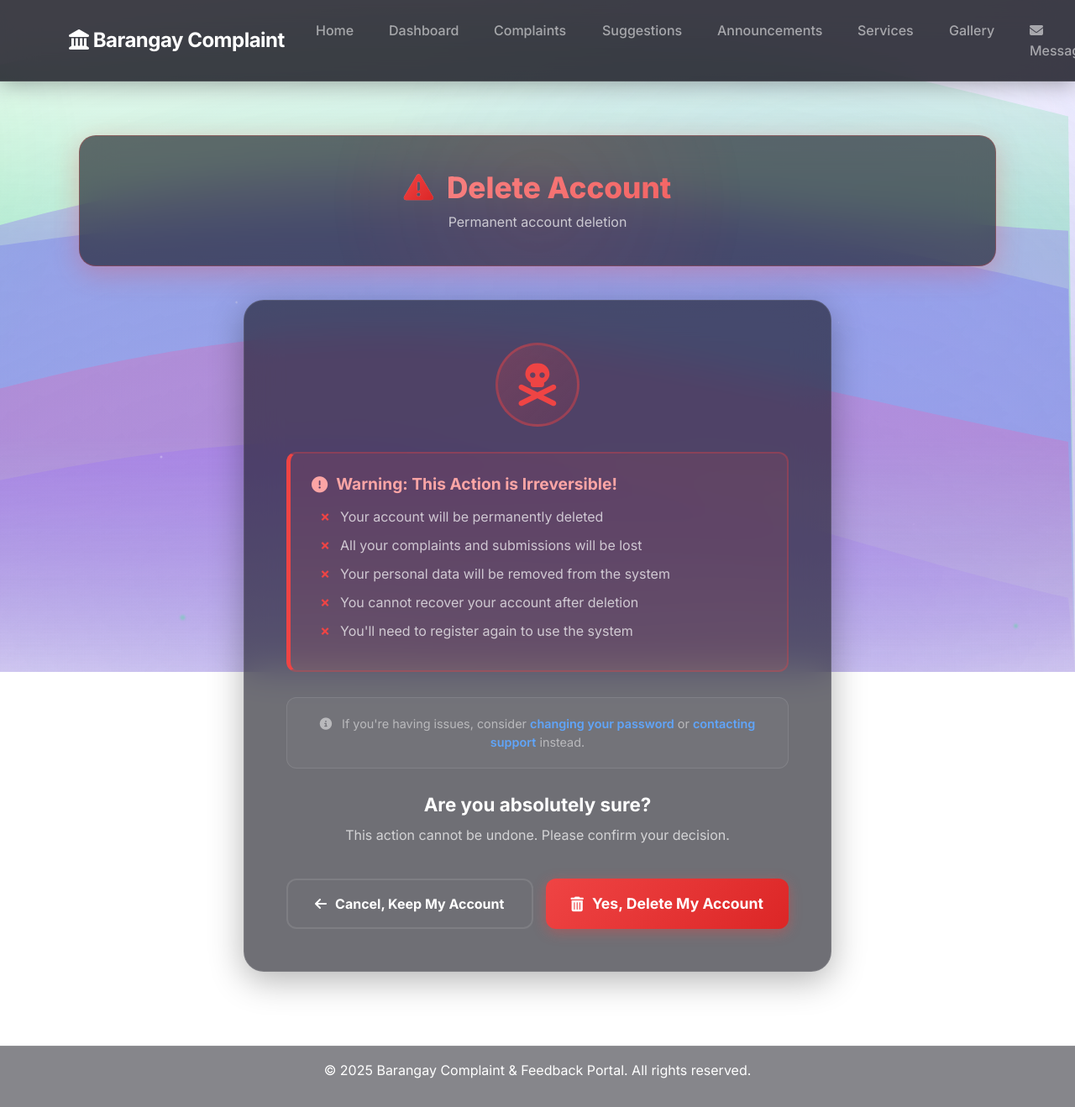
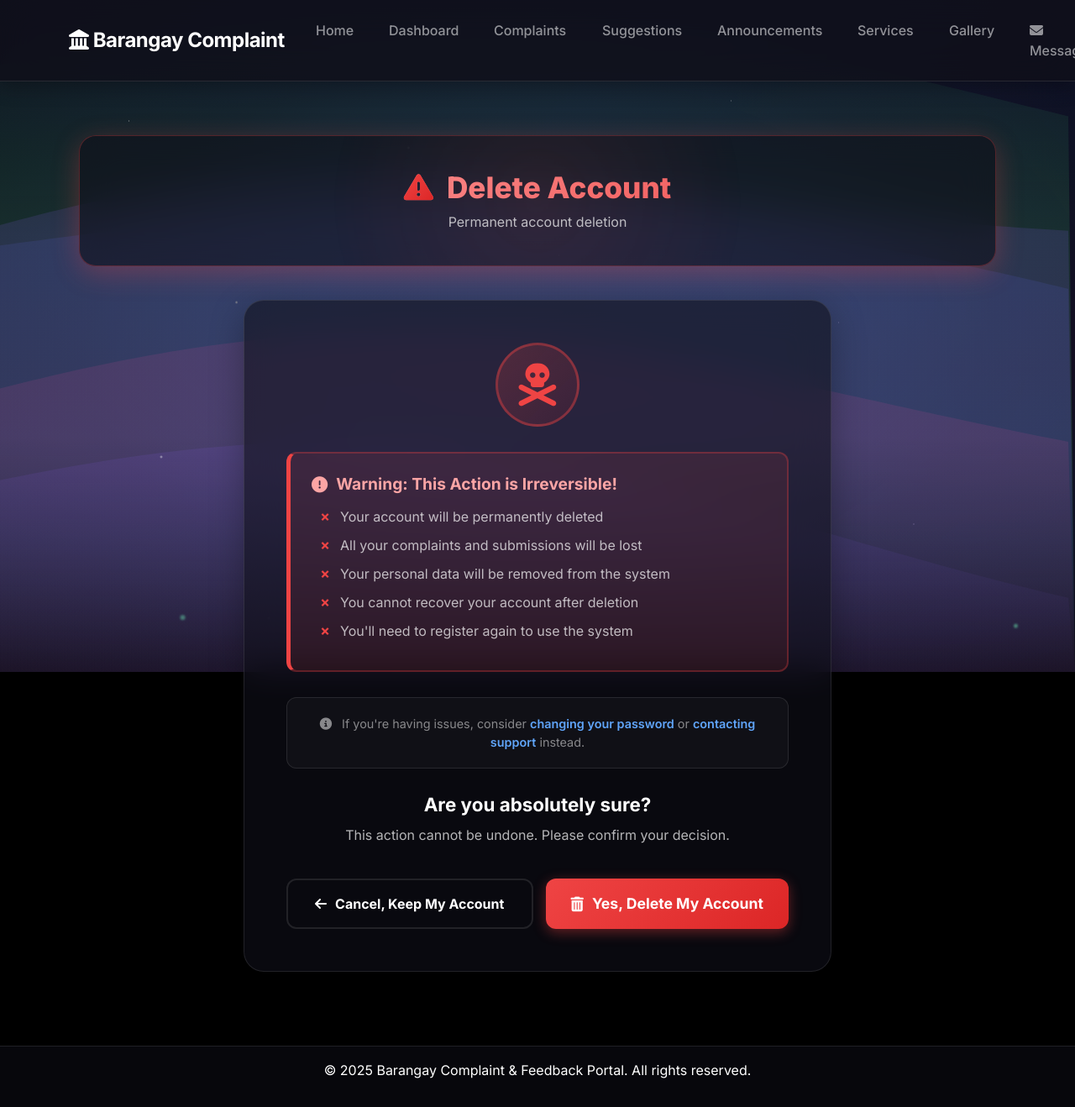
Before and after one commit to qwertyuiop547/Project2, a Django app: page /en/accounts/delete-account/ in a window 1280 px wide. Shown: the whole page at 84% size. Run offline with Django 4.2, Linux system fonts and the light colour scheme; the visitor is signed in with stand-in values (Sample User, id 1); data comes from the database, SQL or seed files in the repository; data that the repository does not hold is empty; some libraries are stand-ins or nearby versions.

Commit message:
Fix aurora background - force solid black background with darker aurora effects

```diff
--- a/static/css/aurora.css
+++ b/static/css/aurora.css
@@ -25,37 +25,46 @@
   min-height: 100vh !important;
   max-width: 100vw !important;
   max-height: 100vh !important;
-  z-index: 0 !important; /* content uses z-index:10 in custom.css */
+  z-index: -1 !important; /* Behind everything */
   pointer-events: none !important;
   overflow: hidden !important;
-  opacity: 1 !important; /* Ensure Aurora is always visible, not black */
-  background: transparent !important; /* No black background */
+  opacity: 1 !important;
+  /* SOLID BLACK BASE - This is the key fix */
+  background: #000000 !important;
   /* Ensure it covers everything even when zoomed */
   transform: scale(1.1) translateZ(0);
   transform-origin: center center;
-  background:
-    /* soft vertical tint - brighter and more consistent all the way down */
-    linear-gradient(
-      to bottom,
-      rgba(102,126,234,0.26) 0%,
-      rgba(102,126,234,0.20) 25%,
-      rgba(118,75,162,0.22) 55%,
-      rgba(102,126,234,0.22) 80%,
-      rgba(118,75,162,0.24) 100%
-    ),
-    /* base gradient: keep the bottom colorful instead of flat black so it "fits" even at low zoom */
-    radial-gradient(
-      ellipse at center,
-      #1f2937 0%,
-      #0b1120 55%,
-      #020617 100%
-    );
-  transform: translateZ(0);
   backface-visibility: hidden;
 }
 
-/* Simplified starfield - Static for performance with more bottom coverage */
+/* Add aurora effects as pseudo-elements on top of black background */
 .aurora-background::before {
+  content: '';
+  position: absolute;
+  inset: 0;
+  background:
+    /* Aurora gradient overlay */
+    linear-gradient(
+      to bottom,
+      rgba(102,126,234,0.15) 0%,
+      rgba(102,126,234,0.10) 25%,
+      rgba(118,75,162,0.12) 55%,
+      rgba(102,126,234,0.12) 80%,
+      rgba(118,75,162,0.14) 100%
+    ),
+    /* Base dark gradient for depth */
+    radial-gradient(
+      ellipse at center,
+      rgba(26,26,46,0.8) 0%,
+      rgba(22,33,62,0.6) 30%,
+      rgba(15,15,35,0.4) 60%,
+      transparent 100%
+    );
+  z-index: 1;
+}
+
+/* Starfield layer - positioned after aurora gradient */
+.aurora-background::after {
   content: '';
   position: absolute;
   width: 100%;
@@ -80,25 +89,9 @@
   background-size: 100% 100%;
   opacity: 0.7;
   transform: translateZ(0);
-  /* Removed animation for performance */
+  z-index: 2;
 }
 
-/* Bottom glow to ensure visibility at bottom of page */
-.aurora-background::after {
-  content: '';
-  position: absolute;
-  inset: 0;
-  background:
-    /* Multiple bottom gradients for better coverage */
-    radial-gradient(150% 150% at 50% 80%, rgba(102,126,234,0.25), transparent 60%),
-    radial-gradient(140% 140% at 50% 100%, rgba(139,92,246,0.22), transparent 65%),
-    radial-gradient(130% 130% at 50% 120%, rgba(118,75,162,0.20), transparent 70%),
-    /* Add side glows for full coverage */
-    radial-gradient(80% 100% at 0% 70%, rgba(102,126,234,0.12), transparent 50%),
-    radial-gradient(80% 100% at 100% 70%, rgba(118,75,162,0.12), transparent 50%);
-  opacity: 0.8;
-  pointer-events: none;
-}
 /* Optimized: Use will-change and transform for better performance */
 #aurora-background {
     will-change: transform, opacity;
@@ -121,10 +114,10 @@
   top: -100%;
   left: -100%;
   background:
-    radial-gradient(ellipse 1200px 800px at 20% 40%, rgba(74,222,128,0.3) 0%, transparent 60%),
-    radial-gradient(ellipse 1000px 1000px at 80% 30%, rgba(139,92,246,0.35) 0%, transparent 60%);
+    radial-gradient(ellipse 1200px 800px at 20% 40%, rgba(74,222,128,0.08) 0%, transparent 60%),
+    radial-gradient(ellipse 1000px 1000px at 80% 30%, rgba(139,92,246,0.10) 0%, transparent 60%);
   animation: aurora-simple-1 25s ease-in-out infinite;
-  mix-blend-mode: screen;
+  mix-blend-mode: normal;
   transform: translateZ(0);
   backface-visibility: hidden;
 }
@@ -142,9 +135,9 @@
   top: -100%;
   left: -100%;
   background:
-    radial-gradient(ellipse 1100px 900px at 60% 50%, rgba(99,102,241,0.28) 0%, transparent 60%);
+    radial-gradient(ellipse 1100px 900px at 60% 50%, rgba(99,102,241,0.08) 0%, transparent 60%);
   animation: aurora-simple-2 30s ease-in-out infinite reverse;
-  mix-blend-mode: screen;
+  mix-blend-mode: normal;
   transform: translateZ(0);
   backface-visibility: hidden;
 }
--- a/static/css/custom.css
+++ b/static/css/custom.css
@@ -39,8 +39,8 @@ html {
 
 body {
     font-family: 'Inter', -apple-system, BlinkMacSystemFont, 'Segoe UI', Roboto, sans-serif;
-    /* Match aurora background gradient for seamless scrolling */
-    background: radial-gradient(ellipse at center, #0f0f1a 0%, #030305 100%);
+    /* DARK background to match aurora - CRITICAL FIX */
+    background: #000000 !important;
     background-attachment: fixed;
     color: rgba(255, 255, 255, 0.9);
     position: relative;
@@ -77,9 +77,18 @@ body, html, main, .container {
     background: transparent; /* Ensure transparency doesn't cause black screen */
 }
 
-/* Ensure body and html are visible */
+/* FORCE BLACK BACKGROUND - Critical Fix */
+#aurora-background {
+    background: #000000 !important;
+}
+
+#aurora-background * {
+    mix-blend-mode: normal !important;
+}
+
+/* Ensure body and html have dark background */
 body, html {
-    background: transparent !important;
+    background: #000000 !important;
     min-height: 100vh;
 }
 
--- a/static/js/aurora-simple.js
+++ b/static/js/aurora-simple.js
@@ -24,8 +24,8 @@
         // Optimized canvas - reduce DPR for better performance
         const dpr = Math.min(window.devicePixelRatio, isLowEndDevice ? 1.0 : 1.2);
         const canvas = document.createElement('canvas');
-        // Optimized: Add will-change and GPU acceleration
-        canvas.style.cssText = 'position:fixed;top:0;left:0;width:100%;height:100%;pointer-events:none;z-index:2;mix-blend-mode:screen;will-change:contents;transform:translateZ(0)';
+        // FIXED: Use normal blending instead of screen to prevent brightening
+        canvas.style.cssText = 'position:fixed;top:0;left:0;width:100%;height:100%;pointer-events:none;z-index:2;mix-blend-mode:normal;will-change:contents;transform:translateZ(0);opacity:0.6';
         container.appendChild(canvas);
 
         const ctx = canvas.getContext('2d', {
@@ -61,13 +61,13 @@
                 resizeCanvas();
             }, 200);
         });
-        // Optimized: Reduced from 8 to 5 waves for better performance
+        // FIXED: Much darker aurora colors for proper dark background
         const waves = [
-            { amp: 115, freq: 0.0011, speed: 0.026, y: 0.25, c1: 'rgba(74,222,128,0.35)', c2: 'rgba(74,222,128,0.05)' },
-            { amp: 92, freq: 0.0015, speed: 0.021, y: 0.40, c1: 'rgba(139,92,246,0.35)', c2: 'rgba(139,92,246,0.05)' },
-            { amp: 135, freq: 0.0009, speed: 0.029, y: 0.55, c1: 'rgba(99,102,241,0.32)', c2: 'rgba(99,102,241,0.05)' },
-            { amp: 105, freq: 0.0013, speed: 0.024, y: 0.70, c1: 'rgba(236,72,153,0.28)', c2: 'rgba(236,72,153,0.05)' },
-            { amp: 98, freq: 0.0014, speed: 0.027, y: 0.85, c1: 'rgba(139,92,246,0.32)', c2: 'rgba(139,92,246,0.05)' }
+            { amp: 115, freq: 0.0011, speed: 0.026, y: 0.25, c1: 'rgba(74,222,128,0.15)', c2: 'rgba(74,222,128,0.02)' },
+            { amp: 92, freq: 0.0015, speed: 0.021, y: 0.40, c1: 'rgba(139,92,246,0.15)', c2: 'rgba(139,92,246,0.02)' },
+            { amp: 135, freq: 0.0009, speed: 0.029, y: 0.55, c1: 'rgba(99,102,241,0.12)', c2: 'rgba(99,102,241,0.02)' },
+            { amp: 105, freq: 0.0013, speed: 0.024, y: 0.70, c1: 'rgba(236,72,153,0.12)', c2: 'rgba(236,72,153,0.02)' },
+            { amp: 98, freq: 0.0014, speed: 0.027, y: 0.85, c1: 'rgba(139,92,246,0.12)', c2: 'rgba(139,92,246,0.02)' }
         ];
 
         let time = 0;
@@ -372,12 +372,12 @@ void main(){
                     uniforms: {
                         uResolution: { value: [window.innerWidth, window.innerHeight] },
                         uTime: { value: 0 },
-                        uIntensity: { value: 1.0 },
+                        uIntensity: { value: 0.3 },
                         uColors: { value: [
-                            [0.29,0.87,0.50], // green
-                            [0.55,0.36,0.96], // purple
-                            [0.39,0.40,0.95], // indigo
-                            [0.62,0.84,0.98]  // icy blue
+                            [0.15,0.45,0.25], // darker green
+                            [0.25,0.18,0.48], // darker purple
+                            [0.20,0.20,0.48], // darker indigo
+                            [0.30,0.42,0.49]  // darker icy blue
                         ] }
                     }
                 });
--- a/templates/base.html
+++ b/templates/base.html
@@ -28,9 +28,19 @@
     <link rel="dns-prefetch" href="https://cdnjs.cloudflare.com">
 
     <!-- Custom CSS -->
-    <link rel="stylesheet" href="{% static 'css/custom.css' %}">
-    <link rel="stylesheet" href="{% static 'css/aurora.css' %}">
-    <link rel="stylesheet" href="{% static 'css/card-flip.css' %}">
+    <link rel="stylesheet" href="{% static 'css/custom.css' %}?v=20251122">
+    <link rel="stylesheet" href="{% static 'css/aurora.css' %}?v=20251122">
+    <link rel="stylesheet" href="{% static 'css/card-flip.css' %}?v=20251122">
+
+    <!-- FORCE BLACK BACKGROUND - Critical Override -->
+    <style>
+        body, html {
+            background: #000000 !important;
+        }
+        #aurora-background, .aurora-background {
+            background: #000000 !important;
+        }
+    </style>
 
     {% block extra_css %}{% endblock %}
 </head>
@@ -150,13 +160,13 @@
     </footer>
 
     <!-- Loading Optimizer - Load first to prevent infinite loading -->
-    <script src="{% static 'js/loading-optimizer.js' %}"></script>
+    <script src="{% static 'js/loading-optimizer.js' %}?v=20251122"></script>
 
     <!-- Navigation Optimizer - Load first for faster navigation -->
-    <script src="{% static 'js/navigation-optimizer.js' %}" defer></script>
+    <script src="{% static 'js/navigation-optimizer.js' %}?v=20251122" defer></script>
 
     <!-- Performance Optimizer - Load first to optimize everything (non-blocking) -->
-    <script src="{% static 'js/performance-optimizer.js' %}" defer></script>
+    <script src="{% static 'js/performance-optimizer.js' %}?v=20251122" defer></script>
 
     <!-- Bootstrap JS - Defer for non-blocking load -->
     <script src="https://cdn.jsdelivr.net/npm/bootstrap@5.3.0/dist/js/bootstrap.bundle.min.js" defer></script>
@@ -183,14 +193,14 @@
                 // Wait a bit more for OGL to load
                 setTimeout(function() {
                     const script = document.createElement('script');
-                    script.src = '{% static "js/aurora-simple.js" %}';
+                    script.src = '{% static "js/aurora-simple.js" %}?v=20251122';
                     document.head.appendChild(script);
                 }, 100);
             });
         } else {
             setTimeout(function() {
                 const script = document.createElement('script');
-                script.src = '{% static "js/aurora-simple.js" %}';
+                script.src = '{% static "js/aurora-simple.js" %}?v=20251122';
                 document.head.appendChild(script);
             }, 100);
         }
```
